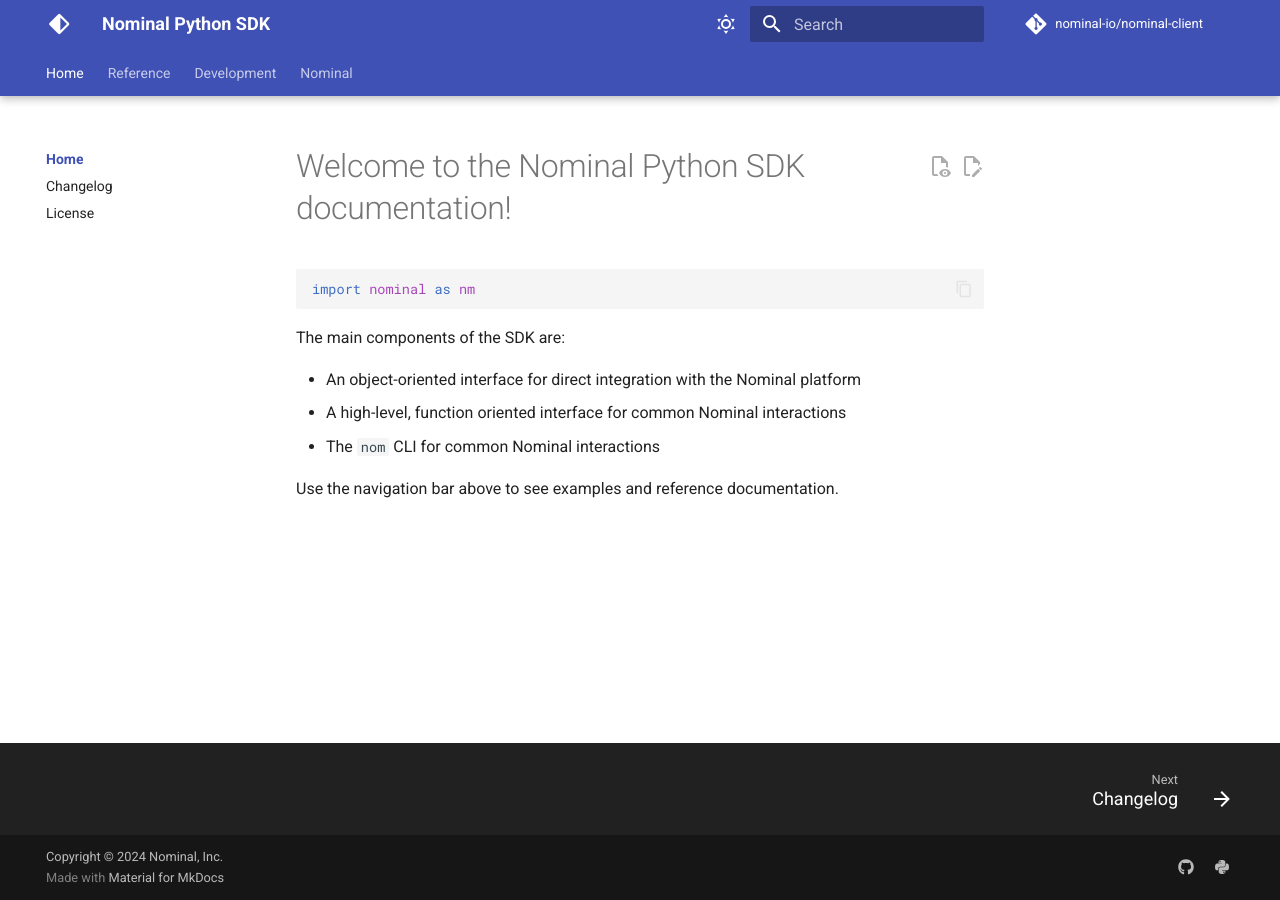
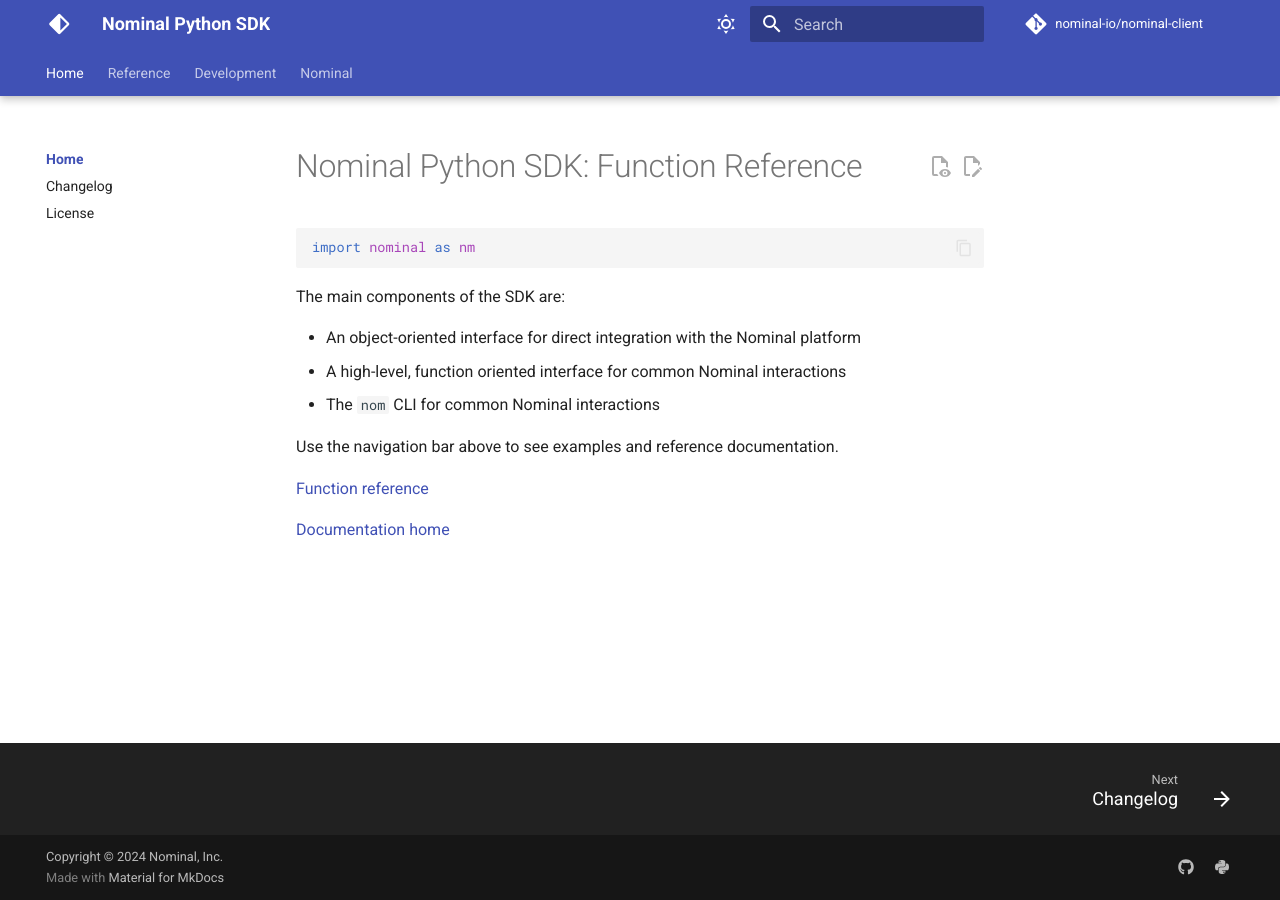
Before and after one commit to nominal-io/nominal-client, an MkDocs documentation site: the page built from docs/index.md, in a window 1280 px wide. Built offline with MkDocs 1.6.1 and Material for MkDocs 9.7.7, drawn with Linux system fonts in a browser that asks for light colours; comment, search, counter and statistics services are not loaded.

Commit message:
Update index.md

````diff
--- a/docs/index.md
+++ b/docs/index.md
@@ -1,4 +1,4 @@
-# Welcome to the Nominal Python SDK documentation!
+# Nominal Python SDK: Function Reference
 
 ```py
 import nominal as nm
@@ -11,3 +11,7 @@
 - The `nom` CLI for common Nominal interactions
 
 Use the navigation bar above to see examples and reference documentation.
+
+[Function reference](/nominal-client/reference/toplevel/)
+
+[Documentation home](https://docs.nominal.io/)
````
